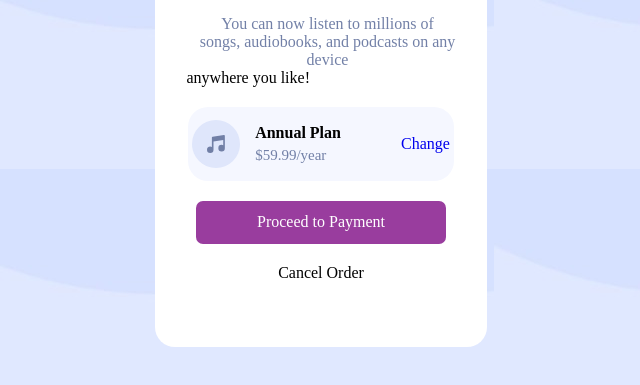
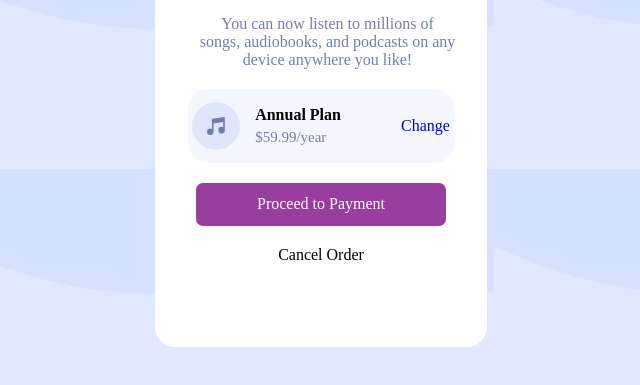
Before and after one commit to Hero-debug-cloud/Order-summary, a plain HTML site: page index.html in a window 1280 px wide. Shown: the part 361-746 px from the top of the page, without its empty margins (319-959 px from the left). Drawn offline with Linux system fonts and the light colour scheme.

Commit message:
updated code for text center

```diff
--- a/index.html
+++ b/index.html
@@ -22,8 +22,7 @@
         Order Summary
       </h2>
       <p class="order-dis">
-        You can now listen to millions of songs, audiobooks, and podcasts on any
-  device <p class="center">anywhere you like!</p>
+        You can now listen to millions of songs, audiobooks, and podcasts on any device anywhere you like!
       </p>
     </div>
     <div class="plan">
```
